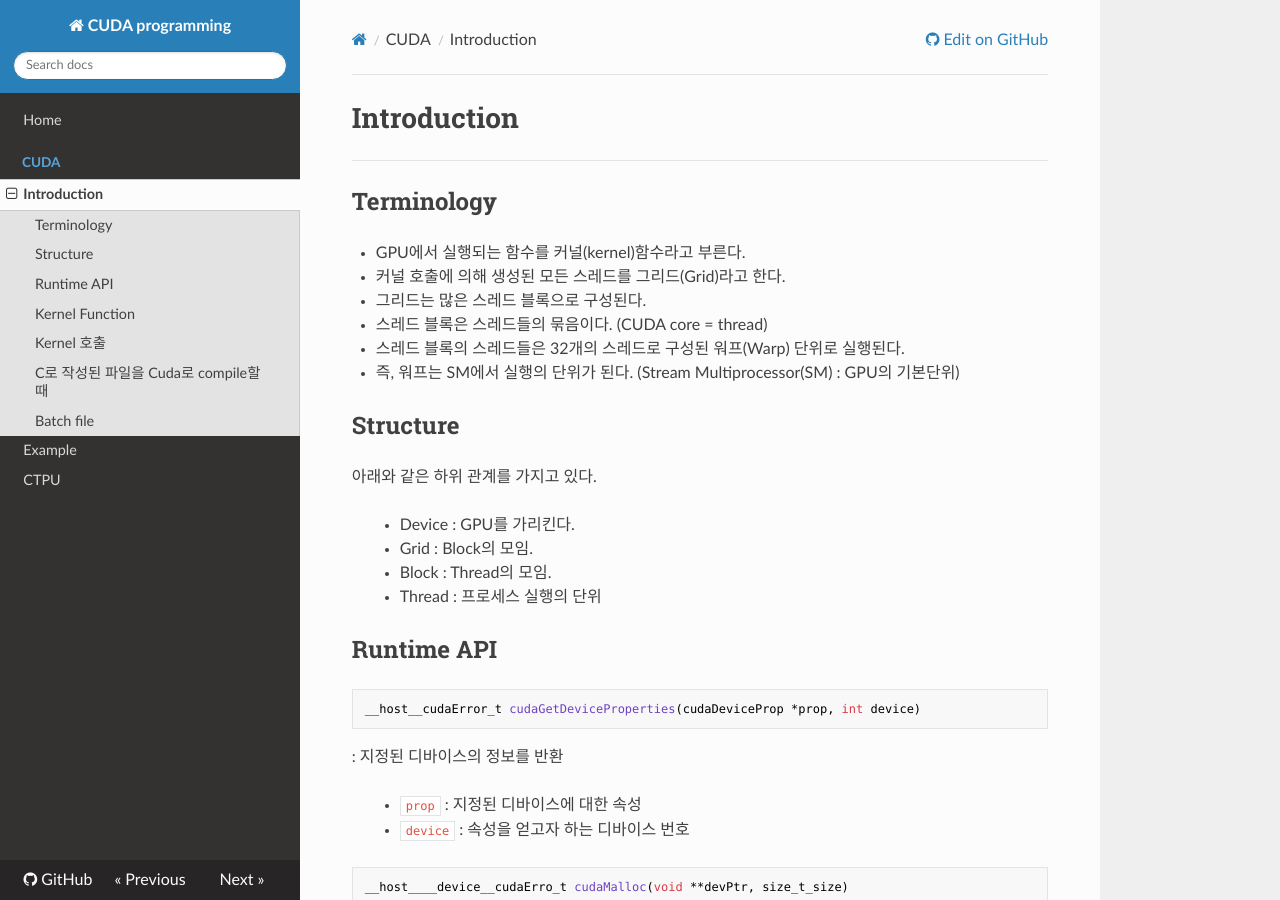
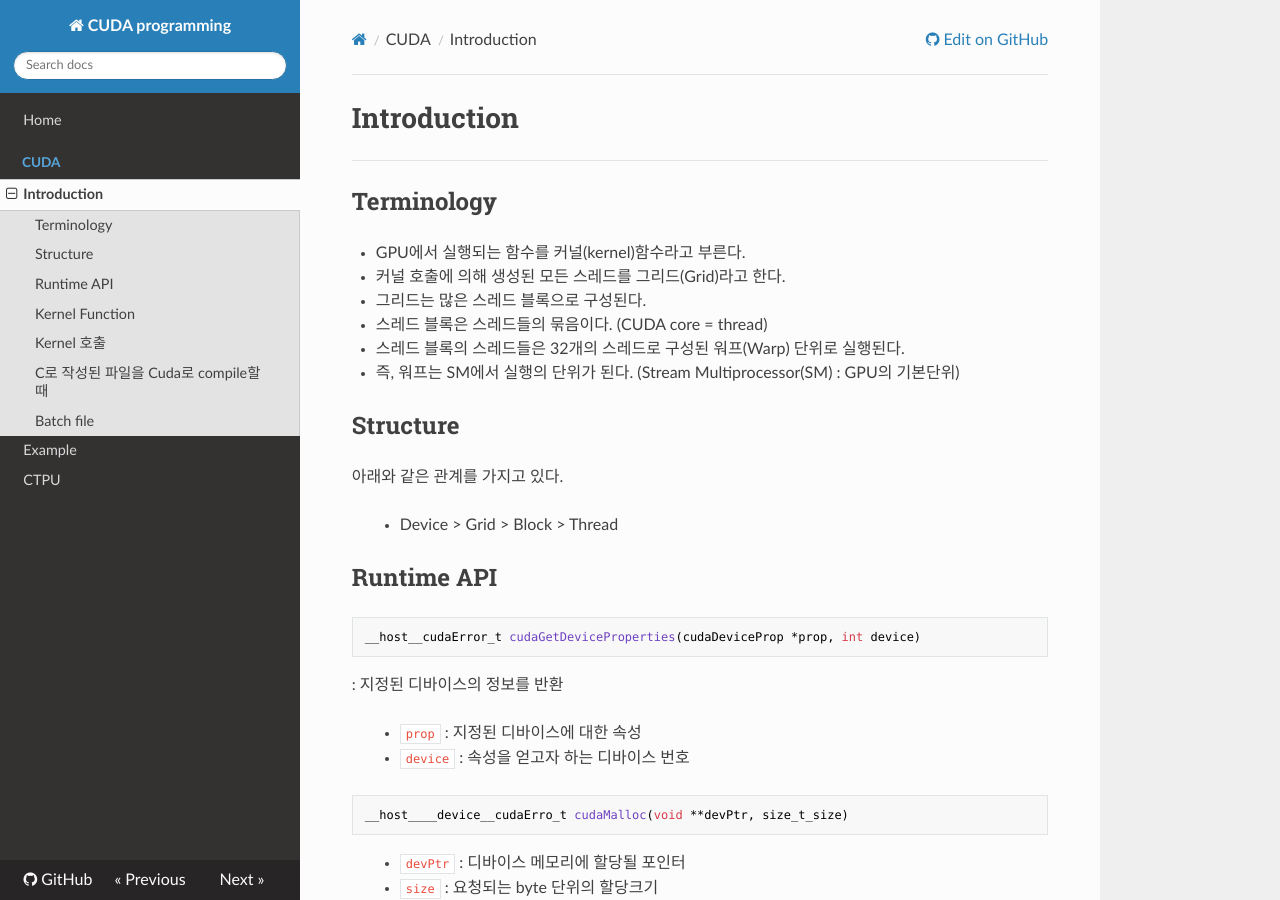
Before and after one commit to WonyoungCho/CUDA, an MkDocs documentation site: the page built from docs/CUDA_int.md, in a window 1280 px wide and 900 px high. Built offline with MkDocs 1.6.1, drawn with Linux system fonts in a browser that asks for light colours; nearby versions of some CDN libraries; old or Windows-style settings are respelled for this version of MkDocs.

Commit message:
Update CUDA_int.md

````diff
--- a/docs/CUDA_int.md
+++ b/docs/CUDA_int.md
@@ -11,11 +11,8 @@
 
 
 ## Structure
-아래와 같은 하위 관계를 가지고 있다.
-> - Device : GPU를 가리킨다.
-> - Grid : Block의 모임.
-> - Block : Thread의 모임.
-> - Thread : 프로세스 실행의 단위
+아래와 같은  관계를 가지고 있다.
+> - Device > Grid > Block > Thread
 
 ## Runtime API
 ```c
````
